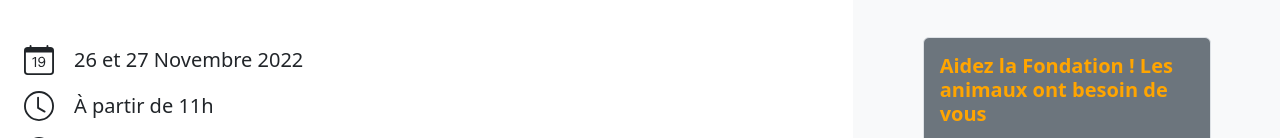
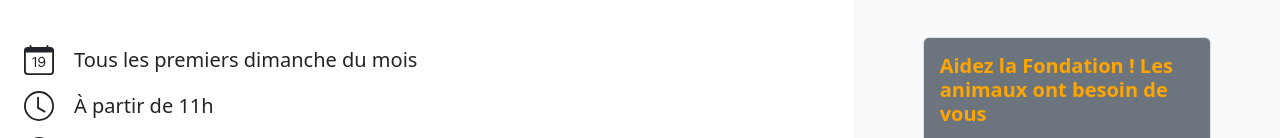
Before and after one commit to Nicodev11/projet_html_css, a website: page evenement.html in a window 1280 px wide. Shown: the part 817-955 px from the top of the page. Drawn offline with nearby package versions, Linux system fonts and the light colour scheme.

Commit message:
Modification événement

```diff
--- a/evenement.html
+++ b/evenement.html
@@ -99,7 +99,7 @@
                             d="M3.5 0a.5.5 0 0 1 .5.5V1h8V.5a.5.5 0 0 1 1 0V1h1a2 2 0 0 1 2 2v11a2 2 0 0 1-2 2H2a2 2 0 0 1-2-2V3a2 2 0 0 1 2-2h1V.5a.5.5 0 0 1 .5-.5zM1 4v10a1 1 0 0 0 1 1h12a1 1 0 0 0 1-1V4H1z"
                           />
                         </svg>
-                        <h5>26 et 27 Novembre 2022</h5>
+                        <h5>Tous les premiers dimanche du mois</h5>
                       </div>
                       <div class="d-flex col col-hours mt-3">
                         <svg
```
